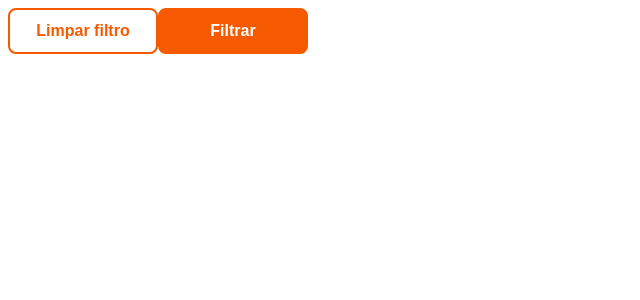
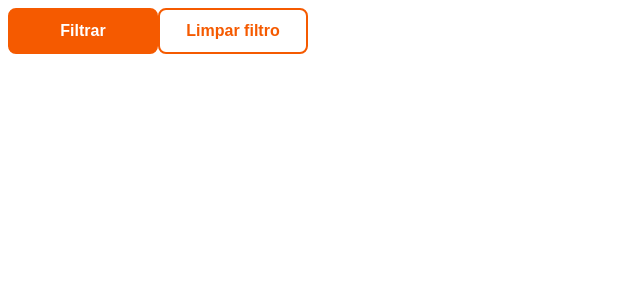
Before and after one commit to alexbleggijr/rocketseat-training-angular-felipe-freitas, an Angular app in the folder 01-first-steps/01-getting-started-with-angular/my-new-project/: page / in a window 1280 px wide. Shown: the top 300 px of the page, without its empty margins (0-640 px from the left). Built offline with nearby package versions, Linux system fonts and the light colour scheme.

Commit message:
inline component structure

```diff
--- a/01-first-steps/01-getting-started-with-angular/my-new-project/src/app/app.component.html
+++ b/01-first-steps/01-getting-started-with-angular/my-new-project/src/app/app.component.html
@@ -1 +1,2 @@
 <app-my-button />
+<app-button-flat />
--- a/01-first-steps/01-getting-started-with-angular/my-new-project/src/app/app.component.ts
+++ b/01-first-steps/01-getting-started-with-angular/my-new-project/src/app/app.component.ts
@@ -1,8 +1,9 @@
 import { Component } from '@angular/core';
+import { ButtonFlatComponent } from './button-flat/button-flat.component';
 import { MyButtonComponent } from './my-button/my-button.component';
 @Component({
   selector: 'app-root',
-  imports: [MyButtonComponent],
+  imports: [MyButtonComponent, ButtonFlatComponent],
   templateUrl: './app.component.html',
   styleUrl: './app.component.scss',
 })
--- /dev/null
+++ b/01-first-steps/01-getting-started-with-angular/my-new-project/src/app/button-flat/button-flat.component.ts
@@ -0,0 +1,36 @@
+import { Component } from '@angular/core';
+
+@Component({
+  selector: 'app-button-flat',
+  imports: [],
+  template: `
+    <button class="btn btn-flat" (click)="limpar()">Limpar filtro</button>
+  `,
+  styles: `
+    .btn {
+      --primary-orange: #f55a00;
+      --white: #fff;
+
+      font-family: Arial, sans-serif;
+      padding: 12px 25px;
+      font-size: 1em;
+      font-weight: bold;
+      border-radius: 8px;
+      cursor: pointer;
+      min-width: 150px;
+      text-align: center;
+      box-sizing: border-box;
+    }
+
+    .btn-flat {
+      background-color: var(--white);
+      border: 2px solid var(--primary-orange);
+      color: var(--primary-orange);
+    }
+  `,
+})
+export class ButtonFlatComponent {
+  limpar() {
+    console.log('Método limpar');
+  }
+}
--- a/01-first-steps/01-getting-started-with-angular/my-new-project/src/app/my-button/my-button.component.html
+++ b/01-first-steps/01-getting-started-with-angular/my-new-project/src/app/my-button/my-button.component.html
@@ -1,2 +1 @@
-<button class="btn btn-flat" (click)="limpar()">Limpar filtro</button>
 <button class="btn btn-filled" (click)="filtrar()">Filtrar</button>
--- a/01-first-steps/01-getting-started-with-angular/my-new-project/src/app/my-button/my-button.component.scss
+++ b/01-first-steps/01-getting-started-with-angular/my-new-project/src/app/my-button/my-button.component.scss
@@ -13,12 +13,6 @@
   box-sizing: border-box;
 }
 
-.btn-flat {
-  background-color: var(--white);
-  border: 2px solid var(--primary-orange);
-  color: var(--primary-orange);
-}
-
 .btn-filled {
   background-color: var(--primary-orange);
   border: 2px solid var(--primary-orange);
--- a/01-first-steps/01-getting-started-with-angular/my-new-project/src/app/my-button/my-button.component.ts
+++ b/01-first-steps/01-getting-started-with-angular/my-new-project/src/app/my-button/my-button.component.ts
@@ -7,10 +7,6 @@ import { Component } from '@angular/core';
   styleUrl: './my-button.component.scss',
 })
 export class MyButtonComponent {
-  limpar() {
-    console.log('Método limpar');
-  }
-
   filtrar() {
     console.log('Método limpar');
   }
```
Also changed, not shown: 1 other file (tests, documents, lock files or other folders).
